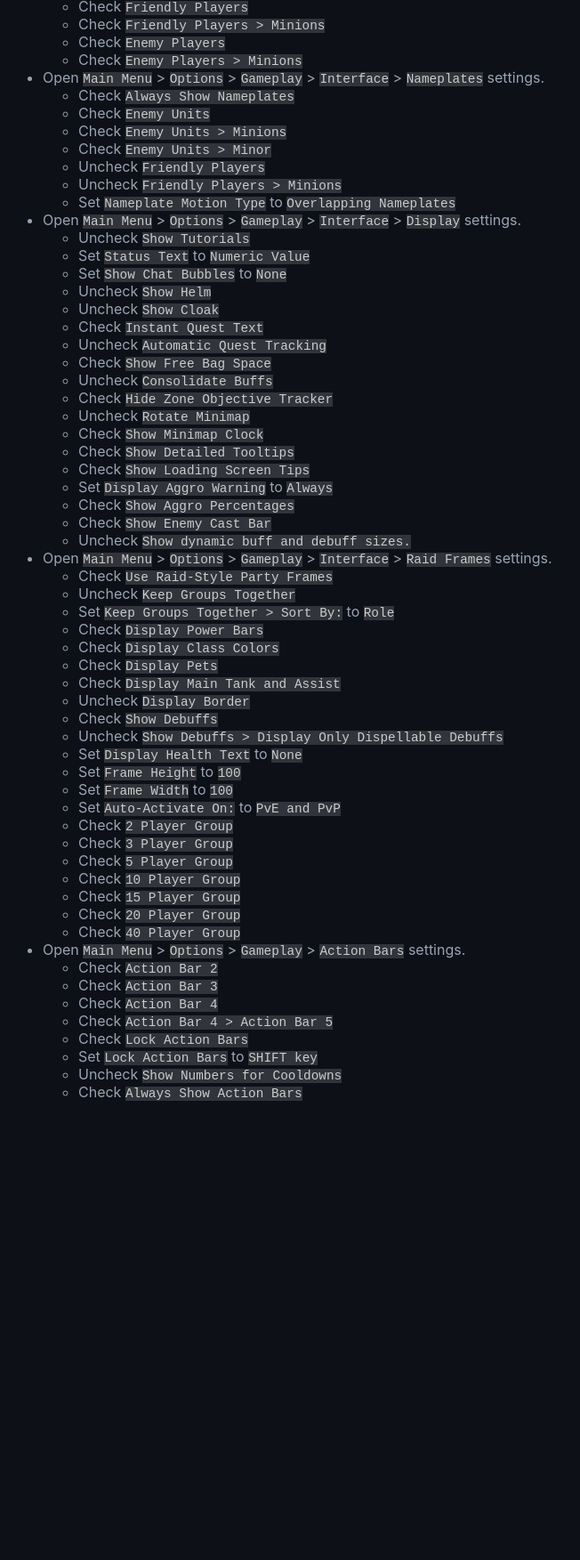
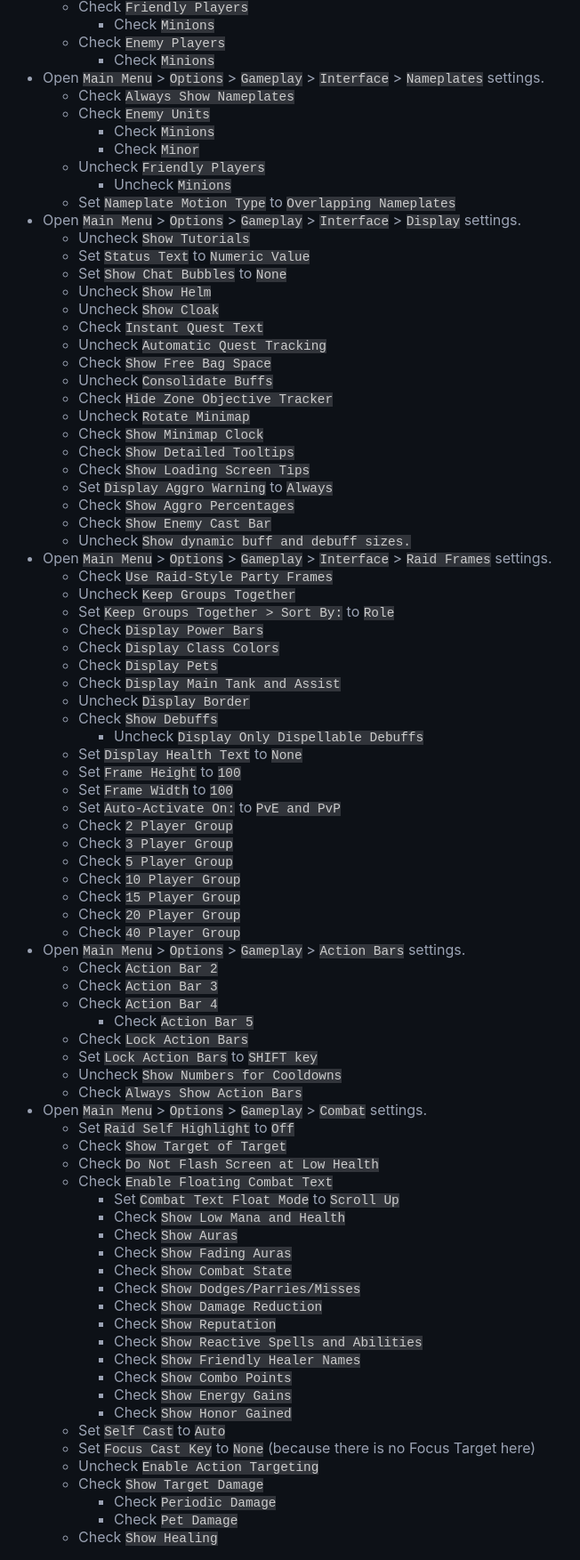
Before and after one commit to marius-pasarica/classic-era, a plain HTML site: page index.html in a window 1280 px wide. Shown: the part 2293-4046 px from the top of the page at 89% size, without its empty margins (0-652 px from the left). Before the commit the page ends 3546 px from the top, so only its background shows below. Drawn offline with Linux system fonts and the light colour scheme.

Commit message:
more settings

```diff
--- a/index.html
+++ b/index.html
@@ -173,20 +173,32 @@
                     <li>Check <code>My Name</code></li>
                     <li>Set <code>NPC Names</code> to <code>All NPCs</code></li>
                     <li>Uncheck <code>Critters and Companions</code></li>
-                    <li>Check <code>Friendly Players</code></li>
-                    <li>Check <code>Friendly Players > Minions</code></li>
-                    <li>Check <code>Enemy Players</code></li>
-                    <li>Check <code>Enemy Players > Minions</code></li>
+                    <li>Check <code>Friendly Players</code>
+                        <ul>
+                            <li>Check <code>Minions</code></li>
+                        </ul>
+                    </li>
+                    <li>Check <code>Enemy Players</code>
+                        <ul>
+                            <li>Check <code>Minions</code></li>
+                        </ul>
+                    </li>
                 </ul>
             </li>
             <li>Open <code>Main Menu</code> > <code>Options</code> > <code>Gameplay</code> > <code>Interface</code> > <code>Nameplates</code> settings.
                 <ul>
                     <li>Check <code>Always Show Nameplates</code></li>
-                    <li>Check <code>Enemy Units</code></li>
-                    <li>Check <code>Enemy Units > Minions</code></li>
-                    <li>Check <code>Enemy Units > Minor</code></li>
-                    <li>Uncheck <code>Friendly Players</code></li>
-                    <li>Uncheck <code>Friendly Players > Minions</code></li>
+                    <li>Check <code>Enemy Units</code>
+                        <ul>
+                            <li>Check <code>Minions</code></li>
+                            <li>Check <code>Minor</code></li>
+                        </ul>
+                    </li>
+                    <li>Uncheck <code>Friendly Players</code>
+                        <ul>
+                            <li>Uncheck <code>Minions</code></li>
+                        </ul>
+                    </li>
                     <li>Set <code>Nameplate Motion Type</code> to <code>Overlapping Nameplates</code></li>
                 </ul>
             </li>
@@ -222,8 +234,11 @@
                     <li>Check <code>Display Pets</code></li>
                     <li>Check <code>Display Main Tank and Assist</code></li>
                     <li>Uncheck <code>Display Border</code></li>
-                    <li>Check <code>Show Debuffs</code></li>
-                    <li>Uncheck <code>Show Debuffs > Display Only Dispellable Debuffs</code></li>
+                    <li>Check <code>Show Debuffs</code>
+                        <ul>
+                            <li>Uncheck <code>Display Only Dispellable Debuffs</code></li>
+                        </ul>
+                    </li>
                     <li>Set <code>Display Health Text</code> to <code>None</code></li>
                     <li>Set <code>Frame Height</code> to <code>100</code></li>
                     <li>Set <code>Frame Width</code> to <code>100</code></li>
@@ -241,12 +256,49 @@
                 <ul>
                     <li>Check <code>Action Bar 2</code></li>
                     <li>Check <code>Action Bar 3</code></li>
-                    <li>Check <code>Action Bar 4</code></li>
-                    <li>Check <code>Action Bar 4 > Action Bar 5</code></li>
+                    <li>Check <code>Action Bar 4</code>
+                        <ul>
+                            <li>Check <code>Action Bar 5</code></li>
+                        </ul>
+                    </li>
                     <li>Check <code>Lock Action Bars</code></li>
                     <li>Set <code>Lock Action Bars</code> to <code>SHIFT key</code></li>
                     <li>Uncheck <code>Show Numbers for Cooldowns</code></li>
                     <li>Check <code>Always Show Action Bars</code></li>
+                </ul>
+            </li>
+            <li>Open <code>Main Menu</code> > <code>Options</code> > <code>Gameplay</code> > <code>Combat</code> settings.
+                <ul>
+                    <li>Set <code>Raid Self Highlight</code> to <code>Off</code></li>
+                    <li>Check <code>Show Target of Target</code></li>
+                    <li>Check <code>Do Not Flash Screen at Low Health</code></li>
+                    <li>Check <code>Enable Floating Combat Text</code>
+                        <ul>
+                            <li>Set <code>Combat Text Float Mode</code> to <code>Scroll Up</code></li>
+                            <li>Check <code>Show Low Mana and Health</code></li>
+                            <li>Check <code>Show Auras</code></li>
+                            <li>Check <code>Show Fading Auras</code></li>
+                            <li>Check <code>Show Combat State</code></li>
+                            <li>Check <code>Show Dodges/Parries/Misses</code></li>
+                            <li>Check <code>Show Damage Reduction</code></li>
+                            <li>Check <code>Show Reputation</code></li>
+                            <li>Check <code>Show Reactive Spells and Abilities</code></li>
+                            <li>Check <code>Show Friendly Healer Names</code></li>
+                            <li>Check <code>Show Combo Points</code></li>
+                            <li>Check <code>Show Energy Gains</code></li>
+                            <li>Check <code>Show Honor Gained</code></li>
+                        </ul>
+                    </li>
+                    <li>Set <code>Self Cast</code> to <code>Auto</code></li>
+                    <li>Set <code>Focus Cast Key</code> to <code>None</code> (because there is no Focus Target here)</li>
+                    <li>Uncheck <code>Enable Action Targeting</code></li>
+                    <li>Check <code>Show Target Damage</code>
+                        <ul>
+                            <li>Check <code>Periodic Damage</code></li>
+                            <li>Check <code>Pet Damage</code></li>
+                        </ul>
+                    </li>
+                    <li>Check <code>Show Healing</code></li>
                 </ul>
             </li>
         </ul>
```
